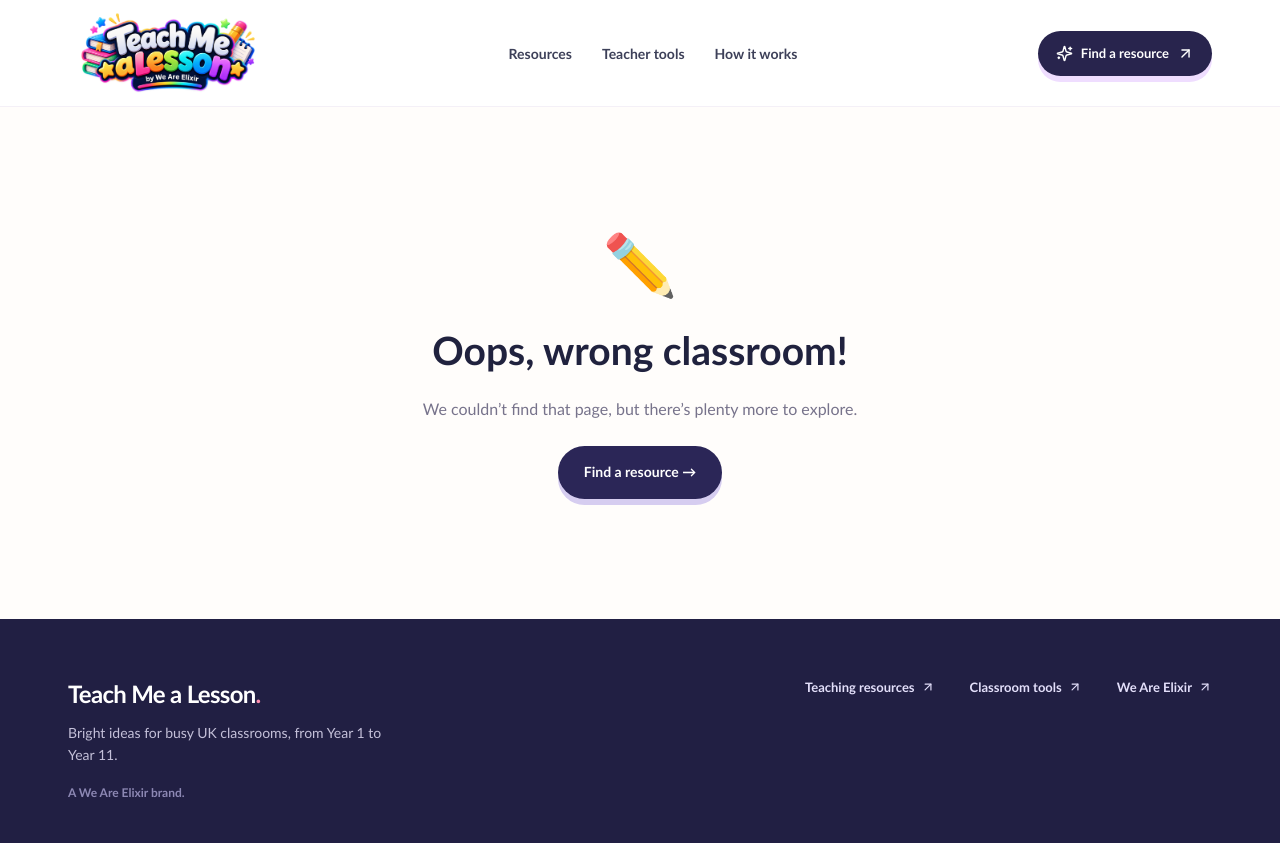
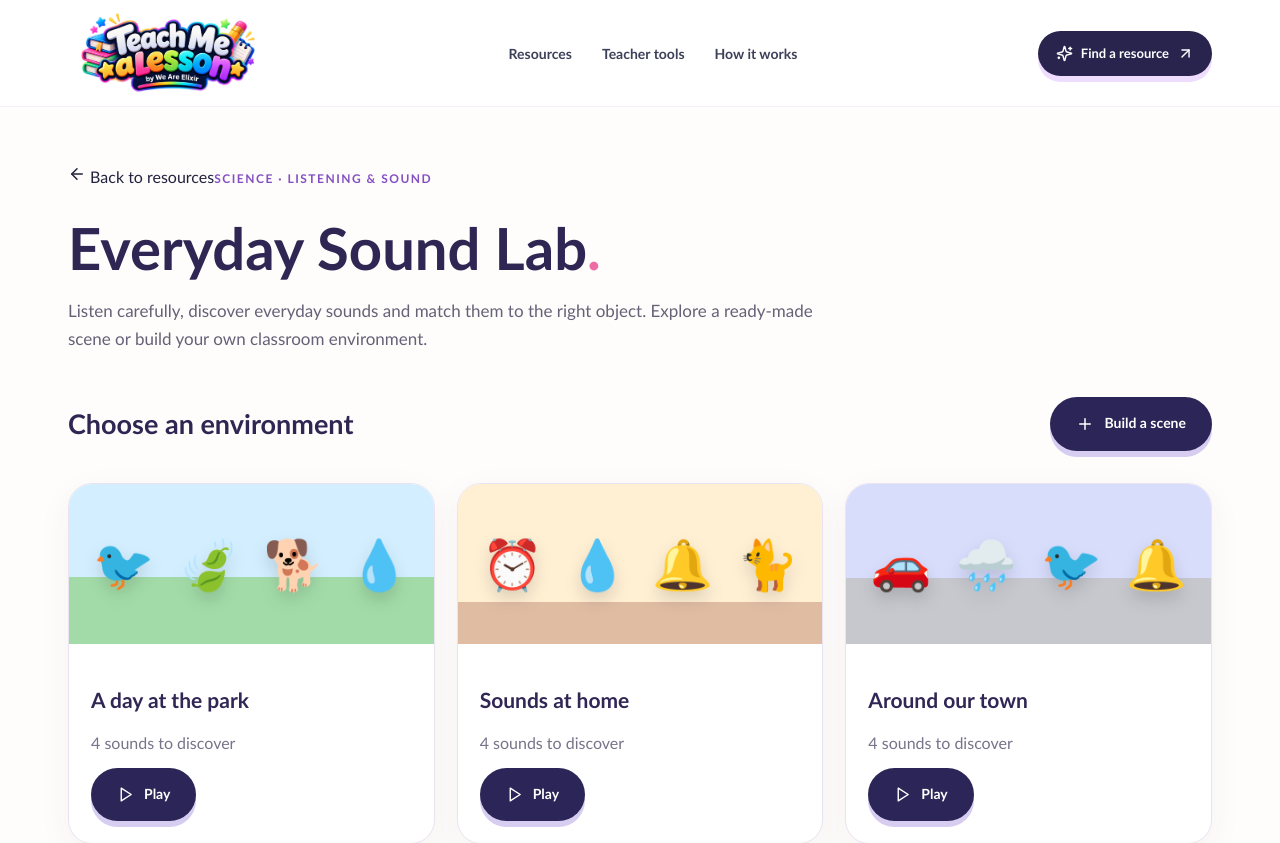
Before and after one commit to elixirentertainmentltd-cyber/teacher, a Next.js app: page /resources/everyday-sound-lab in a window 1280 px wide. Before the commit this address had no page. Shown: the top 843 px of the page. Built offline with nearby package versions, Linux system fonts and the light colour scheme.

Commit message:
Add Everyday Sound Lab resource route

```diff
--- /dev/null
+++ b/app/resources/everyday-sound-lab/page.tsx
@@ -0,0 +1,4 @@
+import type { Metadata } from "next";
+import EverydaySoundLab from "@/components/EverydaySoundLab";
+export const metadata:Metadata={title:"Everyday Sound Lab | Teach Me a Lesson",description:"Listen, explore and match familiar sounds to objects. Create sound environments for primary classroom listening."};
+export default function SoundLabPage(){return <EverydaySoundLab/>;}
```
